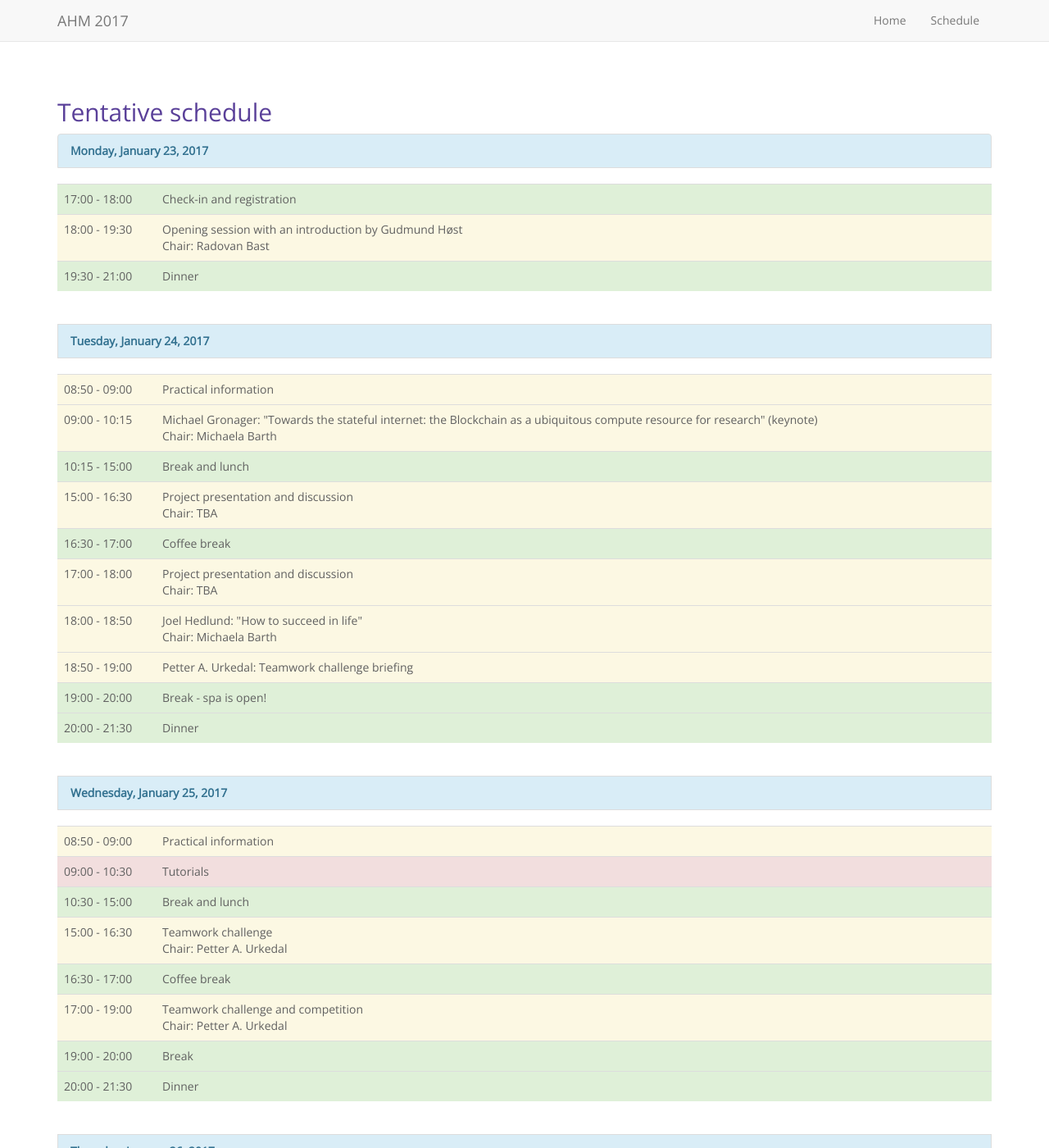
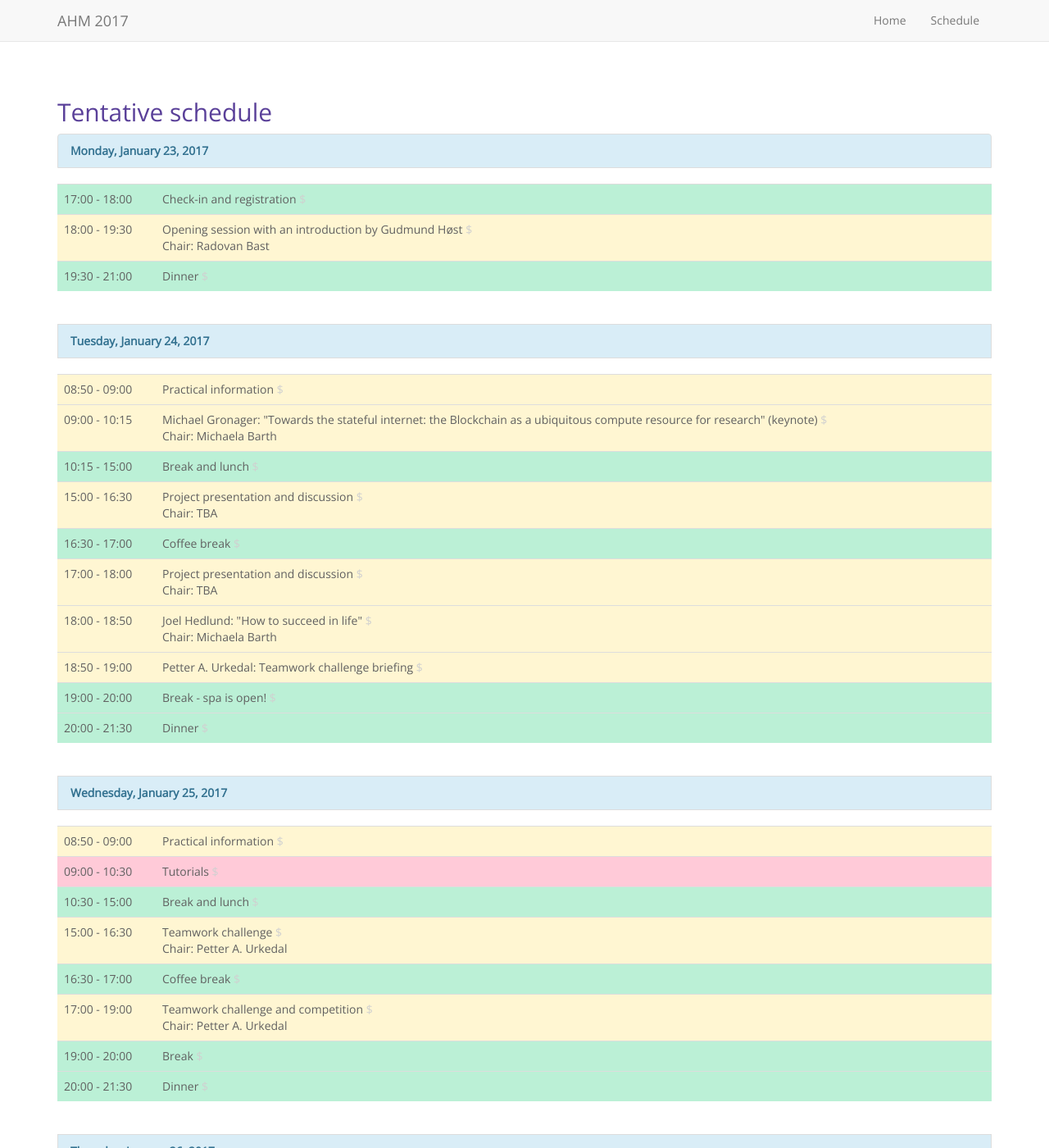
Before and after one commit to neicnordic/ahm17.neic.nordforsk.org, a Jekyll site: the page built from schedule.md, in a window 1280 px wide and 1400 px high. Shown: the whole window at 82% size. Built offline with Jekyll 4.4.1, drawn with Linux system fonts in a browser that asks for light colours; nearby versions of some CDN libraries.

Commit message:
implement animated anchors

```diff
--- a/_includes/js.html
+++ b/_includes/js.html
@@ -1,2 +1,4 @@
 <script src="https://ajax.googleapis.com/ajax/libs/jquery/1.12.4/jquery.min.js"></script>
 <script src="https://maxcdn.bootstrapcdn.com/bootstrap/3.3.7/js/bootstrap.min.js" integrity="sha384-Tc5IQib027qvyjSMfHjOMaLkfuWVxZxUPnCJA7l2mCWNIpG9mGCD8wGNIcPD7Txa" crossorigin="anonymous"></script>
+<script src="https://ajax.googleapis.com/ajax/libs/angularjs/1.6.0-rc.2/angular.min.js"></script>
+<script src="{{ site.baseurl }}/assets/js/app.js"></script>
--- a/_includes/schedule.html
+++ b/_includes/schedule.html
@@ -4,6 +4,7 @@
             <h2>Tentative schedule</h2>
             <div class="table-responsive">
                 {% for day in page.schedule %}
+                    {% assign day_index = forloop.index %}
                     <a href="#list_{{ forloop.index0 }}" class="list-group-item list-group-item-info strong"
                        data-toggle="collapse"
                        data-parent="#param-menu"><b>{{ day.day }}</b></a>
@@ -13,18 +14,17 @@
                         <table class="table table-hover">
                             <tbody>
                                 {% for section in day.sections %}
-                                    {% if section.type == 'workshop' %}
-                                        <tr class="danger">
-                                    {% elsif section.type == 'plenary' %}
-                                        <tr class="warning">
-                                    {% else %}
-                                        <tr class="success">
-                                    {% endif %}
+                                    {% assign section_index = forloop.index %}
+                                    <tr id="highlight-{{ day_index }}-{{ section_index }}" class="{[ get_class('{{ section.type }}', '{{ day_index }}-{{ section_index }}') ]}">
                                         <td style="width:120px">
                                             {{ section.time }}
                                         </td>
                                         <td>
+                                            <a class="anchor" id="{{ day_index }}-{{ section_index }}"></a>
                                             {{ section.title }}
+                                            <div id="anchor" style="display: inline;">
+                                                <a href="#{{ day_index }}-{{ section_index }}" ng-click='reload()'>$</a>
+                                            </div>
                                             {% if section.chair %}
                                                 <br>
                                                 Chair: {{ section.chair }}
--- a/_layouts/master.html
+++ b/_layouts/master.html
@@ -2,13 +2,15 @@
 <html lang="en">
     {% include head.html %}
 
-    <body>
-        {% include navigation.html %}
+    <body ng-app="app">
+        <div ng-controller="controller">
+            {% include navigation.html %}
 
-        {% if page.include %}
-            {% include {{ page.include }}.html %}
-        {% endif %}
+            {% if page.include %}
+                {% include {{ page.include }}.html %}
+            {% endif %}
 
-        {% include js.html %}
+            {% include js.html %}
+        </div>
     </body>
 </html>
--- a/assets/css/style.css
+++ b/assets/css/style.css
@@ -26,3 +26,64 @@
 .right {
     text-align: right;
 }
+
+
+a.anchor {
+    display: block;
+    position: relative;
+    top: -150px;
+    visibility: hidden;
+}
+
+
+#anchor a:link,
+#anchor a:visited {
+   color: #d0d0d0;
+}
+#anchor a:hover {
+   color: #000000;
+}
+
+
+.recreation {
+    background-color: #bbf0d6;
+}
+
+.plenary {
+    background-color: #fff6d2;
+}
+
+.workshop {
+    background-color: #ffcad8;
+}
+
+.inactive {
+    background-color: #e0e0e0;
+}
+
+
+@-webkit-keyframes fadeIt {
+  0%   { background-color: #ff0000; }
+  100% { background-color: #fff6d2; }
+}
+@-moz-keyframes fadeIt {
+  0%   { background-color: #ff0000; }
+  100% { background-color: #fff6d2; }
+}
+@-o-keyframes fadeIt {
+  0%   { background-color: #ff0000; }
+  100% { background-color: #fff6d2; }
+}
+@keyframes fadeIt {
+  0%   { background-color: #ff0000; }
+  100% { background-color: #fff6d2; }
+}
+
+.backgroundAnimated{
+    background-color: #fff6d2;
+    background-image:none !important;
+    -webkit-animation: fadeIt 2s ease-in-out;
+       -moz-animation: fadeIt 2s ease-in-out;
+         -o-animation: fadeIt 2s ease-in-out;
+            animation: fadeIt 2s ease-in-out;
+}
--- /dev/null
+++ b/assets/js/app.js
@@ -0,0 +1,71 @@
+// we put all the js code into an anonymous function
+// this is good practice to isolate the namespace
+; (function() {
+
+
+// with this we make js less forgiving so that we catch
+// more hidden errors during development
+'use strict';
+
+
+// we register the angular app
+var app = angular.module('app', []);
+
+
+// we do this to avoid conflict with jekyll interpolation
+// markers which also happen to be {{ and }}
+// with this change jekyll interpolation markers are {{ and }}
+// and angular ones become {[ and ]}
+app.config(function($interpolateProvider) {
+    $interpolateProvider.startSymbol('{[');
+    $interpolateProvider.endSymbol(']}');
+});
+
+
+// allow angular together with anchors
+// http://stackoverflow.com/a/14717011
+app.run(function($rootScope, $location, $anchorScroll) {
+    //when the route is changed scroll to the proper element.
+    $rootScope.$on('$routeChangeSuccess', function(newRoute, oldRoute) {
+        if($location.hash()) $anchorScroll();
+    });
+});
+
+
+// all scope variables and functions live in this namespace
+// they are visible in the django view when inside the corresponding angular div
+// all the angular business logic is inside this controller
+app.controller('controller', ['$scope', '$http', '$location', '$window', function($scope, $http, $location, $window) {
+
+    var hash = $location.hash();
+
+    var hash_is_set = (hash != '');
+
+    $scope.get_class = function(type, id)
+    {
+        if (hash_is_set)
+        {
+            if (hash == id)
+            {
+                $('#highlight-' + id).addClass('backgroundAnimated');
+                return type;
+            }
+            else
+            {
+                return 'inactive';
+            }
+        }
+        else
+        {
+            return type;
+        }
+    }
+
+    $scope.reload = function()
+    {
+        $window.location.reload();
+    }
+
+}]);  // close controller
+
+})();  // close the anonymous function
```
Lines whose indentation alone changed are shown as unchanged.
